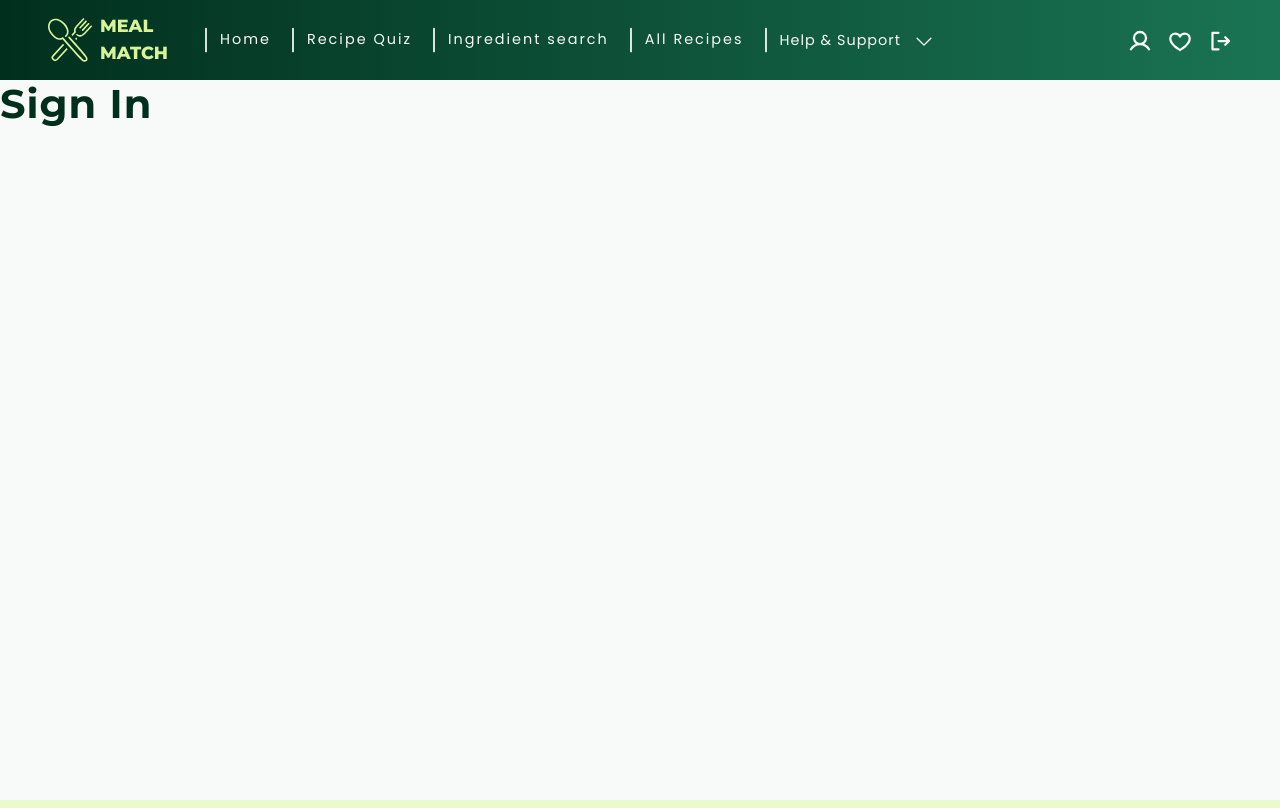
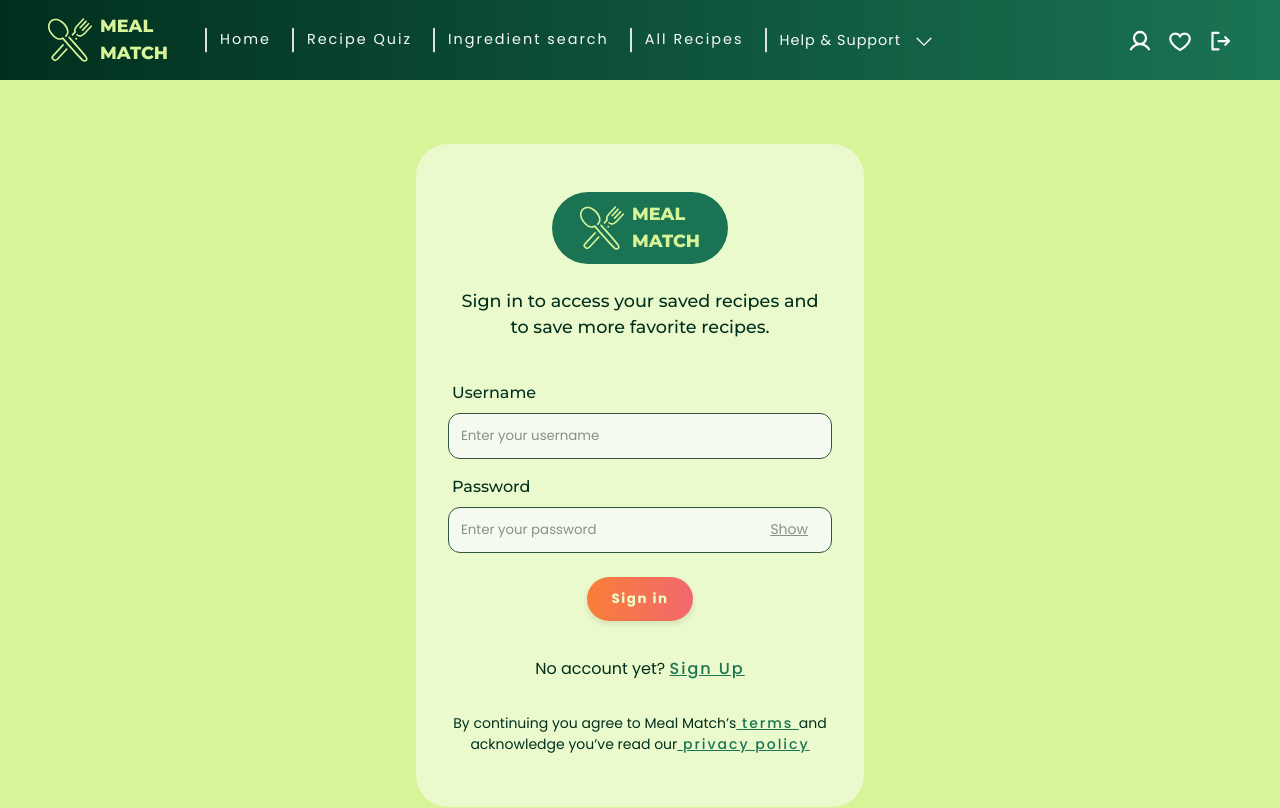
Before and after one commit to AnneKluytmans/novi-frontend-final-project-meal-match, a React (Vite) app: page /sign-in in a window 1280 px wide. Shown: the top 808 px of the page. Built offline with nearby package versions, Linux system fonts and the light colour scheme.

Commit message:
Implemented Sign In Page with AuthForm and updated styling

```diff
--- a/src/App.css
+++ b/src/App.css
@@ -46,7 +46,7 @@
 main {
     background-color: var(--light);
     width: 100%;
-    min-height: 90vh;
+    min-height: 75vh;
     margin-top: 5rem;
 }
 
--- a/src/components/form/authForm/AuthForm.css
+++ b/src/components/form/authForm/AuthForm.css
@@ -2,14 +2,16 @@
     text-align: center;
     background-color: var(--primary-light);
     border-radius: 2rem;
-    max-width: 30rem;
+    max-width: 28rem;
+    height: 100%;
 
-    padding: 2rem 1.75rem;
+    padding: 3rem 1.75rem;
     margin: 4rem 3rem;
 
     display: flex;
     flex-direction: column;
     justify-content: center;
+    align-items: center;
     gap: 1.5rem;
 }
 
@@ -35,6 +37,8 @@
 }
 
 .form__header {
+    max-width: 23rem;
+
     display: flex;
     flex-direction: column;
     align-items: center;
--- a/src/components/form/authForm/AuthForm.jsx
+++ b/src/components/form/authForm/AuthForm.jsx
@@ -18,7 +18,7 @@ function AuthForm({ title, children, buttonText, primaryLinkText, primaryLink, p
         <div className="form__container">
             <div className="form__header">
                 <span className="form__logo-wrapper"><Logo /></span>
-                <h4>{title}</h4>
+                <h5>{title}</h5>
             </div>
             <FormProvider {...methods}>
                 <form onSubmit={methods.handleSubmit(handleFormSubmit)} noValidate>
--- a/src/pages/signInPage/SignIn.css
+++ b/src/pages/signInPage/SignIn.css
@@ -1 +1,6 @@
 /* ------------------------------- Sign in page styling -------------------------------- */
+
+.sign-in-section {
+    background-color: var(--primary);
+    min-height: 75vh;
+}
--- a/src/pages/signInPage/SignIn.jsx
+++ b/src/pages/signInPage/SignIn.jsx
@@ -1,10 +1,23 @@
+import AuthForm from '../../components/form/authForm/AuthForm.jsx';
+import UsernameField from '../../components/form/usernameField/UsernameField.jsx';
+import PasswordField from '../../components/form/passwordField/PasswordField.jsx';
 import './SignIn.css';
+
 
 function SignIn() {
     return (
-        <>
-            <h1>Sign In</h1>
-        </>
+        <div className="sign-in-section outer-content-container">
+            <AuthForm
+                title="Sign in to access your saved recipes and to save more favorite recipes."
+                buttonText="Sign in"
+                primaryLinkText="No account yet?"
+                primaryLink="/sign-up"
+                primaryLinkName="Sign Up"
+            >
+                <UsernameField/>
+                <PasswordField/>
+            </AuthForm>
+        </div>
     );
 }
 
--- a/src/pages/signUpPage/SignUp.jsx
+++ b/src/pages/signUpPage/SignUp.jsx
@@ -15,7 +15,6 @@ function SignUp() {
                 primaryLinkText="Already a member?"
                 primaryLink="/sign-in"
                 primaryLinkName="Sign In"
-                className="sign-up-form"
             >
                 <UsernameField />
                 <EmailField />
```
